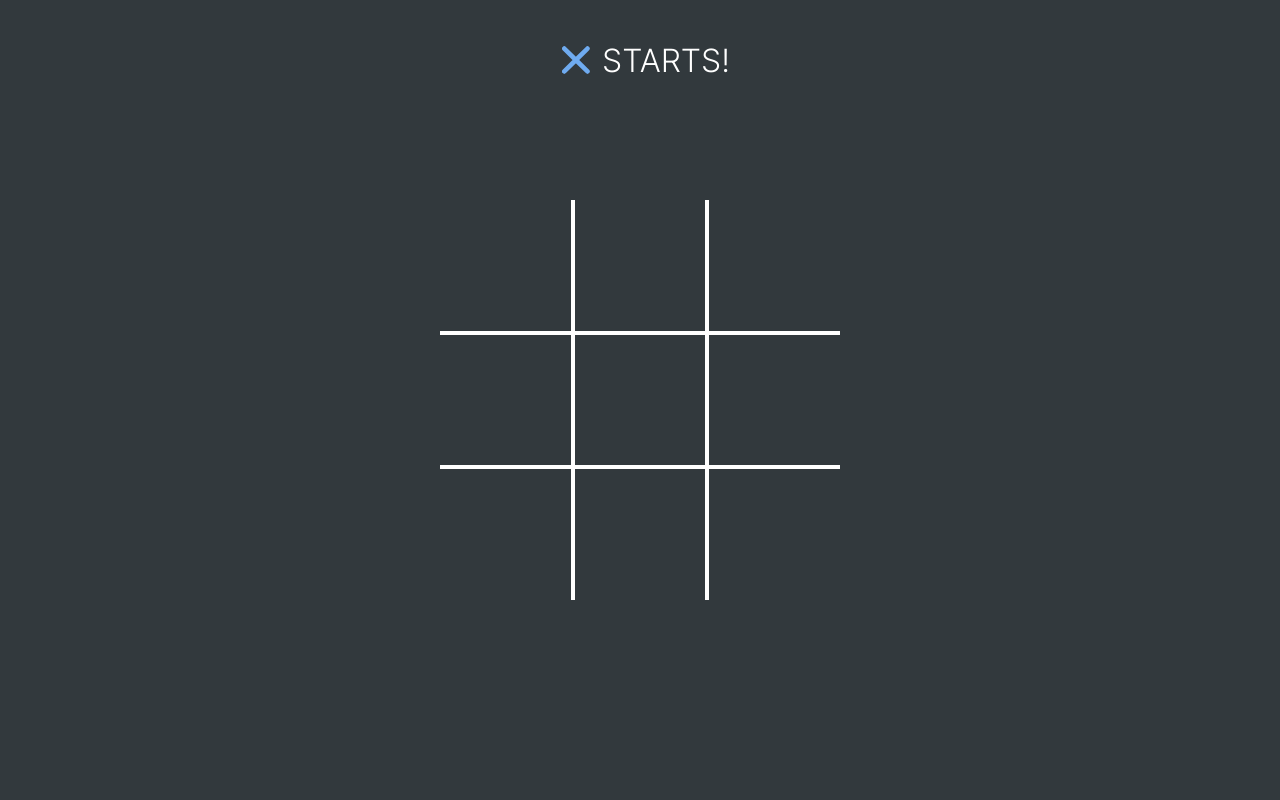
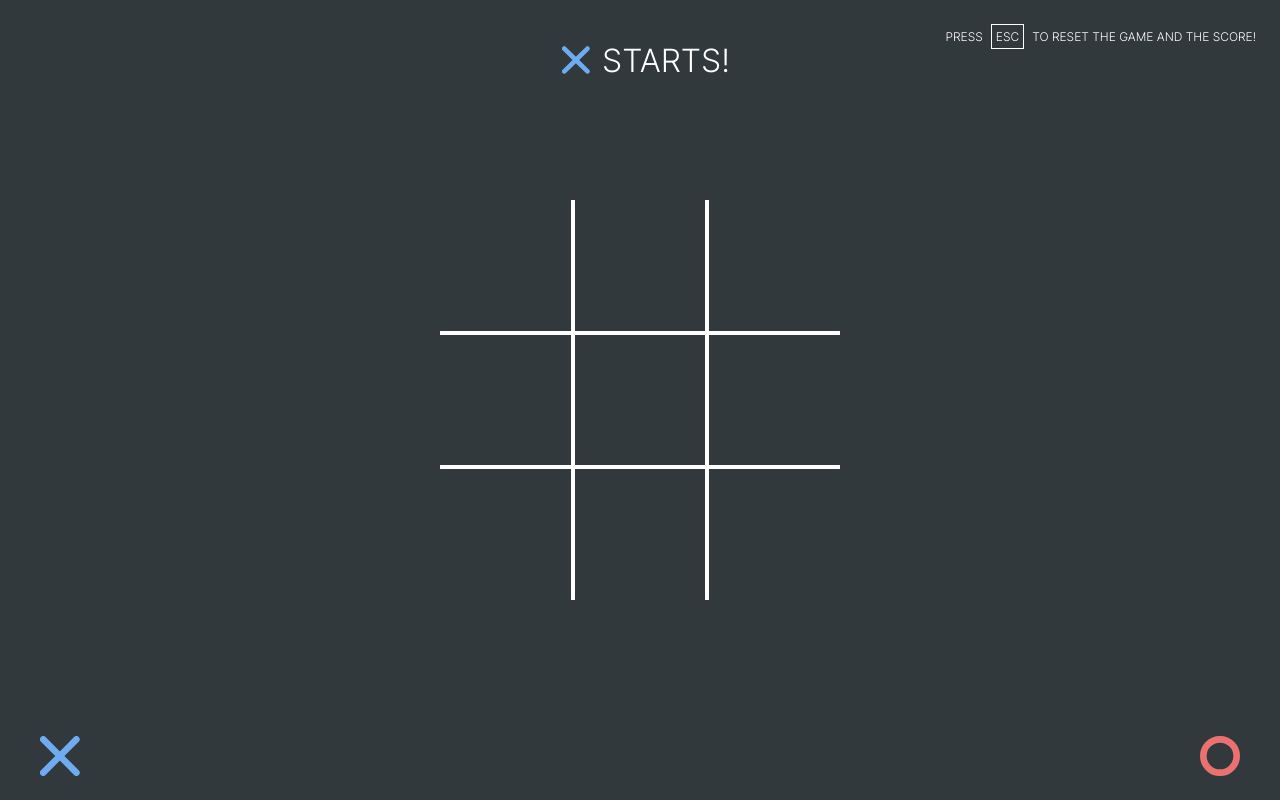
Before and after one commit to jeromehaas/tic-tac-toe-ui, a Vue app: page / in a window 1280 px wide. Built offline with nearby package versions, Linux system fonts and the light colour scheme.

Commit message:
Setup: score partial

```diff
--- /dev/null
+++ b/src/components/partials/score/score.scss
@@ -0,0 +1,36 @@
+@import '@/styles/configs/variables.scss';
+
+.score {
+  position: fixed;
+  bottom: 0;
+  right: 0;
+  left: 0;
+  color: $white;
+  display: flex;
+  flex-direction: row;
+  justify-content: space-between;
+  padding: 24px;
+  font-family: sans-serif;
+
+  &__player, .player {
+    display: flex;
+    flex-direction: row;
+    align-items: center;
+  }
+
+  &__player-points {
+    display: flex;
+    flex-direction: row;
+    height: 32px;
+  }
+
+  &__player-label {
+    width: 40px;
+    margin: 0 16px;
+  }
+
+  &__player-points-stroke-group {
+    margin: 0 8px;
+  }
+
+}
--- /dev/null
+++ b/src/components/partials/score/score.vue
@@ -0,0 +1,27 @@
+<script setup>
+import './score.scss';
+import gameStore from '@/stores/game-store.js';
+</script>
+
+<template>
+  <div class="score">
+    <div class="score__player">
+      <img class="score__player-label" src="/icons/icon-player-x.svg"></img>
+      <div class="score__player-points">
+        <img class="score__player-points-stroke-group" v-for="score in parseInt(gameStore.state.score['X'] / 5)"
+             src="/icons/icon-stroke-group.svg"/>
+        <img class="score__player-points-strokes" v-for="score in parseInt(gameStore.state.score['X'] % 5)"
+             src="/icons/icon-stroke.svg"/>
+      </div>
+    </div>
+    <div class="score__player">
+      <div class="score__player-points">
+        <img class="score__player-points-strokes" v-for="score in parseInt(gameStore.state.score['O'] % 5)"
+             src="/icons/icon-stroke.svg"/>
+        <img class="score__player-points-stroke-group" v-for="score in parseInt(gameStore.state.score['O'] / 5)"
+             src="/icons/icon-stroke-group.svg"/>
+      </div>
+      <img class="score__player-label" src="/icons/icon-player-o.svg"></img>
+    </div>
+  </div>
+</template>
--- a/src/components/sections/game/game.vue
+++ b/src/components/sections/game/game.vue
@@ -6,13 +6,17 @@ import Page from '@/components/layouts/page/page.vue';
 import Board from '@/components/partials/board/board.vue';
 import Moderator from '@/components/partials/moderator/moderator.vue';
 import Actions from '@/components/partials/actions/actions.vue';
+import Score from '@/components/partials/score/score.vue';
+import Tooltip from '@/components/partials/tooltip/tooltip.vue';
 
 </script>
 
 <template>
   <Page class="game">
+    <Tooltip class="game__tooltip" />
     <Moderator class="game__moderator" />
     <Board class="game__board" />
     <Actions class="game__actions" />
+    <Score class="game__score" />
   </Page>
 </template>
```
